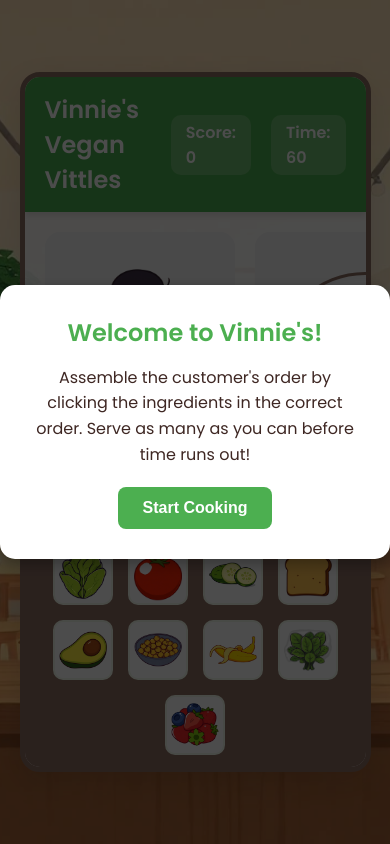
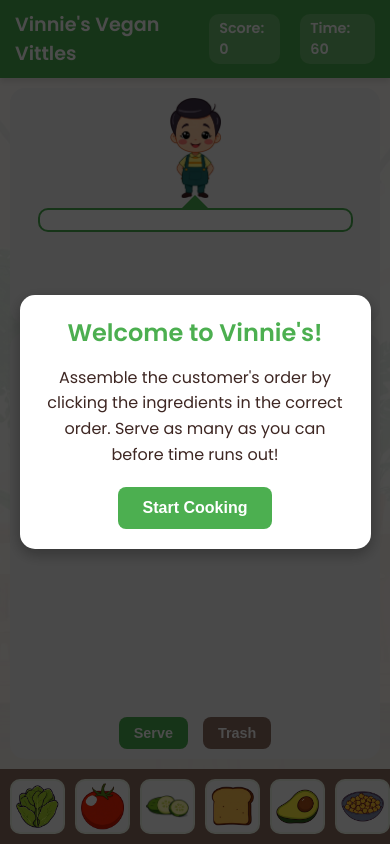
Before and after one commit to websimapi/websim-vinnie-s-vegan-vittles, a plain HTML site: page index.html in a window 390 px wide. Drawn offline with Linux system fonts and the light colour scheme.

Commit message:
v2: Make mobile compatible better UI UX its hard to see everything

```diff
--- a/style.css
+++ b/style.css
@@ -298,3 +298,108 @@ header h1 {
 .modal-content button:hover {
     background-color: #388E3C;
 }
+
+
+/* Responsive Design for Mobile */
+@media (max-width: 768px) {
+    body {
+        height: auto;
+        min-height: 100vh;
+        align-items: flex-start;
+    }
+
+    #game-container {
+        width: 100vw;
+        height: 100vh;
+        border-radius: 0;
+        border: none;
+        max-height: none;
+    }
+
+    header {
+        padding: 10px 15px;
+    }
+
+    header h1 {
+        font-size: 1.2rem;
+    }
+
+    .stat-box {
+        padding: 4px 10px;
+        font-size: 0.9rem;
+    }
+
+    #game-area {
+        flex-direction: column;
+        padding: 10px;
+        gap: 10px;
+    }
+
+    #customer-area, #work-station {
+        padding: 10px;
+        width: 100%;
+    }
+
+    #customer-area {
+        flex: 0 1 35%; /* Give customer area a bit less space */
+        justify-content: flex-start;
+        gap: 10px;
+    }
+
+    #customer-sprite {
+        width: 100px;
+        height: 100px;
+    }
+
+    #order-bubble {
+        width: 90%;
+        padding: 10px;
+    }
+
+    #order-display {
+        font-size: 1rem;
+    }
+
+    #work-station {
+       flex: 1 1 50%; /* Give workstation more space */
+    }
+
+    #assembly-area {
+        height: 150px;
+    }
+
+    #plate {
+        width: 140px;
+        height: 140px;
+    }
+
+    .dish-ingredient {
+        width: 40px;
+        height: 40px;
+    }
+
+    #controls button {
+        padding: 8px 15px;
+        font-size: 0.9rem;
+    }
+
+    #ingredients-bar {
+        padding: 10px;
+        gap: 10px;
+        /* Allow scrolling on the x-axis if ingredients overflow */
+        flex-wrap: nowrap;
+        overflow-x: auto;
+        justify-content: flex-start;
+    }
+
+    .ingredient {
+        width: 55px;
+        height: 55px;
+        flex-shrink: 0; /* Prevent ingredients from shrinking */
+    }
+
+    .modal-content {
+        width: 90%;
+        padding: 20px;
+    }
+}
```
